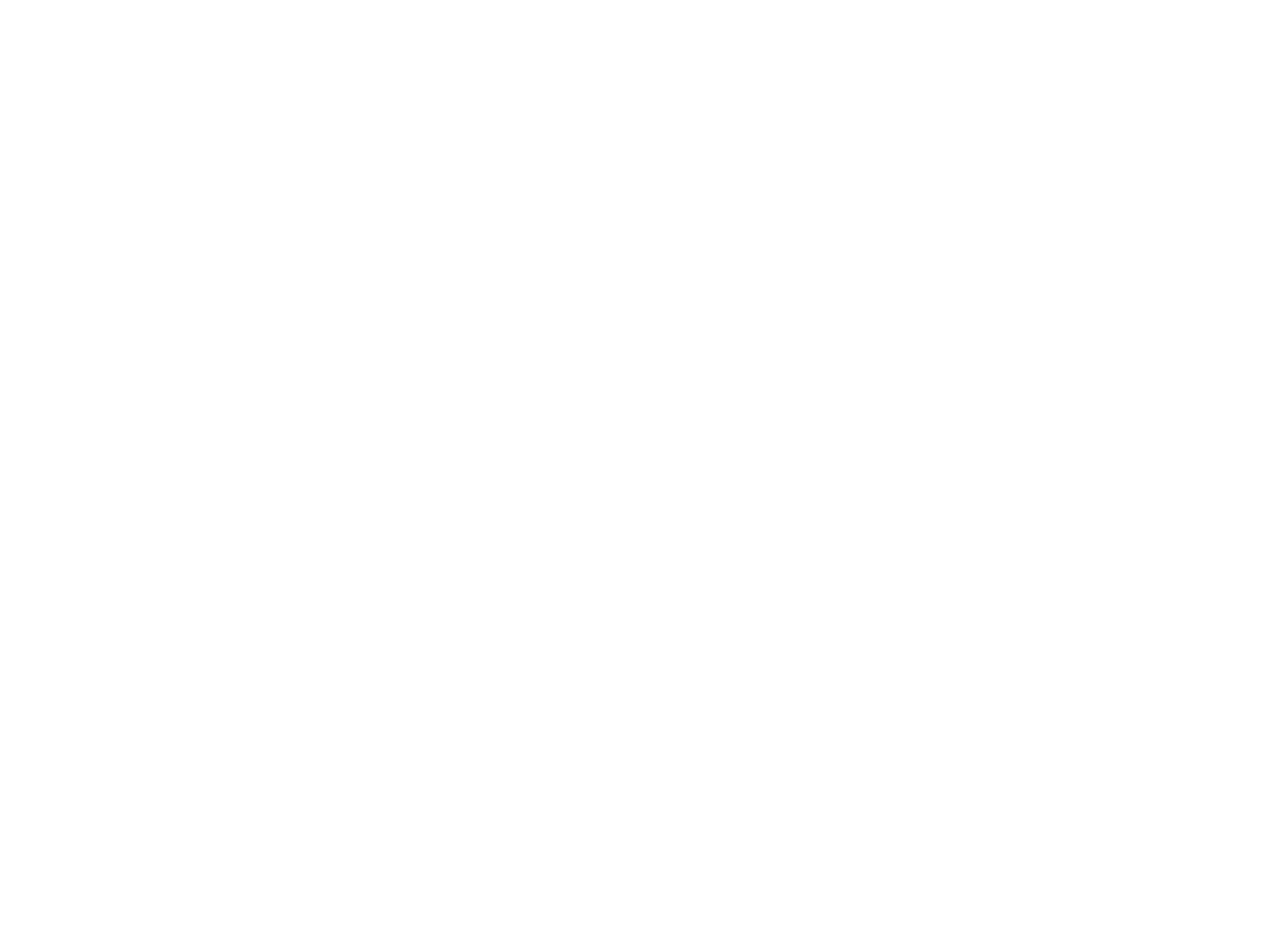
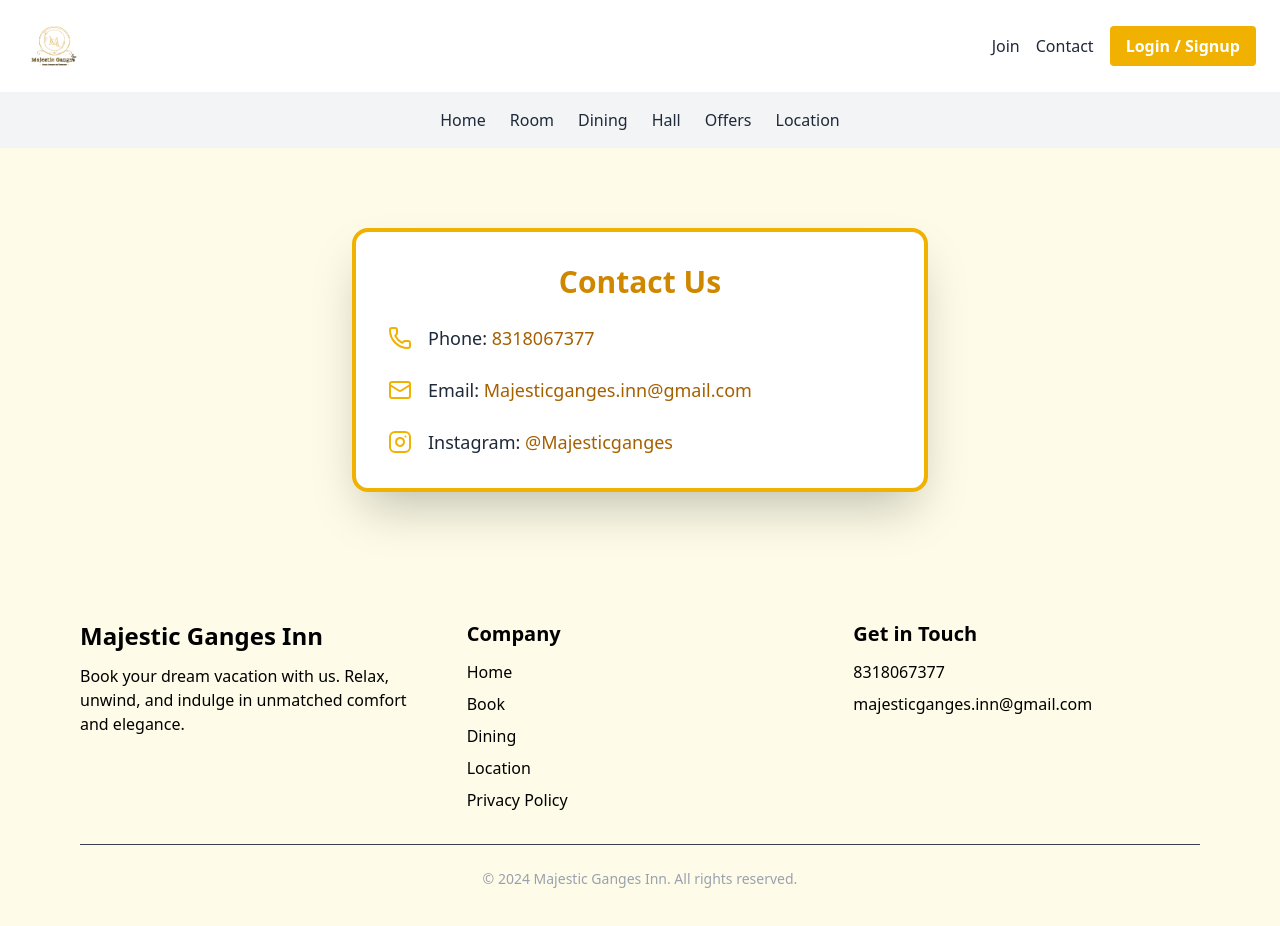
Before and after one commit to iSitanshu/Magestic-Ganges-Inn, a React (Vite) app in the folder Frontend/: page /Contact in a window 1280 px wide. Before the commit this address had no page. Shown: the top 926 px of the page. Before the commit the page ends 800 px from the top, so only its background shows below. Built offline with nearby package versions, Linux system fonts and the light colour scheme.

Commit message:
Add Contact page, Instagram component, and Gallery; update dependencies and footer contact info

```diff
--- a/Frontend/package.json
+++ b/Frontend/package.json
@@ -12,6 +12,7 @@
   "dependencies": {
     "@tailwindcss/vite": "^4.1.3",
     "axios": "^1.8.4",
+    "lucide-react": "^0.503.0",
     "react": "^19.0.0",
     "react-dom": "^19.0.0",
     "react-icons": "^5.5.0",
--- a/Frontend/src/App.jsx
+++ b/Frontend/src/App.jsx
@@ -14,6 +14,7 @@ import HallContextProvider from "./context/Hall/HallContextProvider.jsx";
 import HallAdmin from "./pages/HallAdmin.jsx";
 import RoomAdmin from "./pages/RoomAdmin.jsx";
 import RestaurantAdmin from "./pages/RestaurantAdmin.jsx";
+import Contact from "./pages/Contact.jsx";
 
 const App = () => {
   const [showLogin, setShowLogin] = useState(false);
@@ -40,7 +41,7 @@ const App = () => {
                 path="/HallReservationsummary"
                 element={<HallReservationsummary />}
               />
-
+              <Route path="/Contact" element={<Contact />} />
             </Routes>
           </HallContextProvider>
         </RestaurantContextProvider>
--- a/Frontend/src/assets/assets.js
+++ b/Frontend/src/assets/assets.js
@@ -42,6 +42,7 @@ import upi from './upi.jpg'
 import menu1 from '../assets/Menu/menu1.jpg'
 import menu2 from '../assets/Menu/menu2.jpg'
 import menu3 from '../assets/Menu/menu3.jpg'
+import ig from './instagram.jpeg'
 
 export const assets = {
     logo, landingpage, ac, cctv, clear, fire, ketle, med, parking, waiter, wifi, phone, map,
@@ -51,5 +52,5 @@ export const assets = {
     menu1, menu2, menu3,
     roombg, roombg2, hallbg, hallbg2, earlybg, earlybg2, dinningbg, dinningbg2,
     restaurantoffer, foodoffer, profilebg, yellowbg,
-    buffet, credit, reservation, seat, takeout, upi
+    buffet, credit, reservation, seat, takeout, upi, ig
 }
--- a/Frontend/src/components/BookRoom.jsx
+++ b/Frontend/src/components/BookRoom.jsx
@@ -1,6 +1,12 @@
 import React from 'react';
+import { useNavigate } from 'react-router-dom';
 
 const BookRoom = () => {
+  const navigate = useNavigate();
+  const changetoBookingpage = (e) => {
+    e.preventDefault();
+    navigate('/RoomBooking');
+  }
   return (
     <section
       id="booking"
@@ -45,6 +51,7 @@ const BookRoom = () => {
         <div>
           <button
             type="submit"
+            onClick={changetoBookingpage}
             className="px-6 py-2 bg-yellow-500 hover:bg-yellow-600 text-gray-900 font-semibold rounded-lg transition"
           >
             Check
--- a/Frontend/src/components/Footer.jsx
+++ b/Frontend/src/components/Footer.jsx
@@ -28,8 +28,8 @@ const Footer = () => {
                 <div className="flex-1">
                     <h2 className="text-xl font-semibold mb-3">Get in Touch</h2>
                     <ul className="space-y-2 text-black">
-                        <li className="hover:text-yellow-500 cursor-pointer">+1-212-456-7890</li>
-                        <li className="hover:text-yellow-500 cursor-pointer">majesticganges@gmail.com</li>
+                        <li className="hover:text-yellow-500 cursor-pointer">8318067377</li>
+                        <li className="hover:text-yellow-500 cursor-pointer">majesticganges.inn@gmail.com</li>
                     </ul>
                 </div>
             </div>
--- /dev/null
+++ b/Frontend/src/components/Galary.jsx
@@ -0,0 +1,49 @@
+import React from 'react'
+import { assets } from '../assets/assets'
+
+const Galary = () => {
+  const roomImages = [
+    assets.roomimage1, assets.roomimage2, assets.roomimage3, assets.roomimage4
+  ]
+
+  const diningImages = [
+    assets.dinningbg, assets.menu1, assets.menu2, assets.menu3,
+  ]
+
+  const restaurantImages = [
+    assets.hallimage1, assets.hallimage2,
+    assets.hallbg,
+    assets.earlybg
+  ]
+
+  const renderSection = (title, images) => (
+    <div className="mb-14">
+      <h3 className="text-3xl font-semibold text-gray-700 mb-6 border-b-4 border-yellow-400 inline-block">{title}</h3>
+      <div className="grid grid-cols-1 sm:grid-cols-2 md:grid-cols-3 xl:grid-cols-4 gap-6 mt-4">
+        {images.map((img, index) => (
+          <div
+            key={index}
+            className="overflow-hidden rounded-2xl shadow-md hover:shadow-xl transition-shadow duration-300"
+          >
+            <img
+              src={img}
+              alt={`${title} image ${index + 1}`}
+              className="w-full h-64 object-cover hover:scale-105 transition-transform duration-300"
+            />
+          </div>
+        ))}
+      </div>
+    </div>
+  )
+
+  return (
+    <div className="bg-gray-50 py-16 px-4 sm:px-6 lg:px-16">
+      <h2 className="text-4xl font-bold text-center text-gray-800 mb-16">Gallery</h2>
+      {renderSection("Room", roomImages)}
+      {renderSection("Dining", diningImages)}
+      {renderSection("Restaurant", restaurantImages)}
+    </div>
+  )
+}
+
+export default Galary
--- /dev/null
+++ b/Frontend/src/components/Instagram.jsx
@@ -0,0 +1,19 @@
+import React from 'react';
+import { assets } from '../assets/assets';
+
+const Instagram = () => {
+    const handleIconClick = () => {
+        window.open('https://www.instagram.com/majesticganges.inn/', '_blank');
+    };
+
+    return (
+        <div
+            className="instagram-icon fixed bottom-4 right-4 w-32 h-12 bg-gradient-to-r from-pink-500 via-red-500 to-yellow-500 rounded-lg shadow-lg hover:scale-110 transition-transform duration-300 cursor-pointer flex items-center justify-center text-white font-semibold"
+            onClick={handleIconClick}
+        >
+            Follow Us
+        </div>
+    );
+};
+
+export default Instagram;
--- /dev/null
+++ b/Frontend/src/pages/Contact.jsx
@@ -0,0 +1,40 @@
+import React from 'react'
+import Navbar from '../components/Navbar'
+import Footer from '../components/Footer'
+import { Mail, Phone, Instagram } from 'lucide-react'
+
+const Contact = () => {
+    return (
+        <div className="flex flex-col min-h-screen bg-yellow-50">
+            <Navbar />
+            <div className="flex-grow flex items-center justify-center px-4 py-20">
+                <div className="max-w-xl w-full bg-white shadow-2xl rounded-2xl p-8 text-gray-800 border-4 border-yellow-500">
+                    <h2 className="text-3xl font-bold mb-6 text-center text-yellow-600">Contact Us</h2>
+                    <div className="space-y-6">
+                        <div className="flex items-center gap-4">
+                            <Phone className="text-yellow-500" />
+                            <span className="text-lg font-medium">
+                                Phone: <span className="text-yellow-700">8318067377</span>
+                            </span>
+                        </div>
+                        <div className="flex items-center gap-4">
+                            <Mail className="text-yellow-500" />
+                            <span className="text-lg font-medium">
+                                Email: <span className="text-yellow-700">Majesticganges.inn@gmail.com</span>
+                            </span>
+                        </div>
+                        <div className="flex items-center gap-4">
+                            <Instagram className="text-yellow-500" />
+                            <span className="text-lg font-medium">
+                                Instagram: <span className="text-yellow-700">@Majesticganges</span>
+                            </span>
+                        </div>
+                    </div>
+                </div>
+            </div>
+            <Footer />
+        </div>
+    )
+}
+
+export default Contact
--- a/Frontend/src/pages/Home.jsx
+++ b/Frontend/src/pages/Home.jsx
@@ -11,6 +11,8 @@ import Member from '../components/Member.jsx';
 import Review from '../components/Review.jsx';
 import Footer from '../components/Footer.jsx';
 import { useNavigate } from 'react-router-dom';
+import Instagram from '../components/Instagram.jsx';
+import Galary from '../components/Galary.jsx';
 
 const Home = () => {
   const navigate = useNavigate()
@@ -36,8 +38,8 @@ const Home = () => {
               Book your dream vacation with us. Relax, unwind, and indulge in unmatched comfort and elegance.
             </p>
             <a
-              className="bg-yellow-500 hover:bg-yellow-600 cursor-pointer text-gray-900 px-6 py-3 rounded-full font-semibold transition"
-              onClick={()=>changepage()}
+                  className="bg-gradient-to-r from-yellow-400 to-yellow-600 hover:from-yellow-500 hover:to-yellow-700 text-gray-900 px-8 py-4 rounded-full font-bold text-lg shadow-lg transform transition-transform hover:scale-105 hover:cursor-pointer"
+                  onClick={()=>changepage()}
             >
               Book Now
             </a>
@@ -63,6 +65,8 @@ const Home = () => {
         <Location />
       </div>
 
+      <Galary />
+
       <div id="membersection">
         <Member />
       </div>
@@ -70,6 +74,7 @@ const Home = () => {
       <Review />
 
       <Footer />
+      <Instagram />
 
     </div>
   );
--- a/Frontend/src/pages/RoomBooking.jsx
+++ b/Frontend/src/pages/RoomBooking.jsx
@@ -83,16 +83,16 @@ const RoomBooking = () => {
   };
 
   const particularRoom = [
-    { id: 101, roomId: "67fe0beb8b76049f2d68d876" },
-    { id: 102, roomId: "67fe0ca68b76049f2d68d878" },
-    { id: 103, roomId: "67fe0d0e8b76049f2d68d879" },
-    { id: 104, roomId: "67fe0d2c8b76049f2d68d87a" },
-    { id: 105, roomId: "67fe0d4c8b76049f2d68d87b" },
-    { id: 106, roomId: "67fe0d648b76049f2d68d87c" },
-    { id: 107, roomId: "67fe0d838b76049f2d68d87d" },
-    { id: 108, roomId: "67fe0db38b76049f2d68d87e" },
-    { id: 109, roomId: "67fe0de38b76049f2d68d87f" },
-    { id: 110, roomId: "67fe0df68b76049f2d68d880" },
+    { id: 101, roomId: "68127c79f49a1cebc9c49b5e" },
+    { id: 102, roomId: "68127d49f49a1cebc9c49b5f" },
+    { id: 103, roomId: "68127d87f49a1cebc9c49b60" },
+    { id: 104, roomId: "68127db4f49a1cebc9c49b61" },
+    { id: 105, roomId: "68127de2f49a1cebc9c49b62" },
+    { id: 106, roomId: "68127e13f49a1cebc9c49b63" },
+    { id: 107, roomId: "68127e44f49a1cebc9c49b64" },
+    { id: 108, roomId: "68127e76f49a1cebc9c49b65" },
+    { id: 109, roomId: "68127ea2f49a1cebc9c49b66" },
+    { id: 110, roomId: "68127ec6f49a1cebc9c49b67" },
   ];
 
   const showAvailability = async () => {
```
Also changed, not shown: Frontend/src/assets/instagram.jpeg (added), 1 other file (tests, documents, lock files or other folders).
